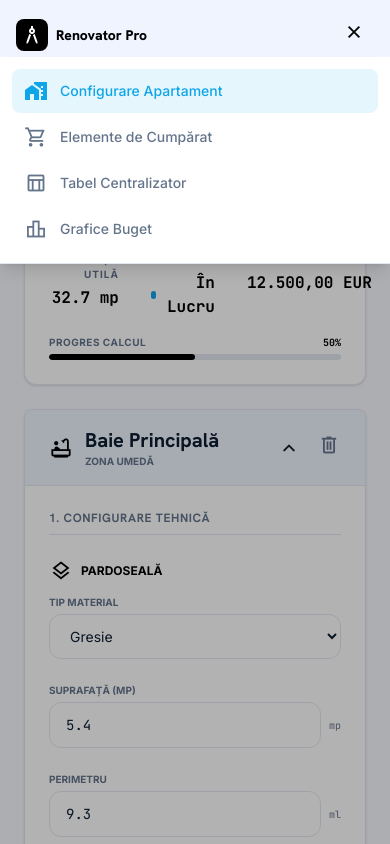
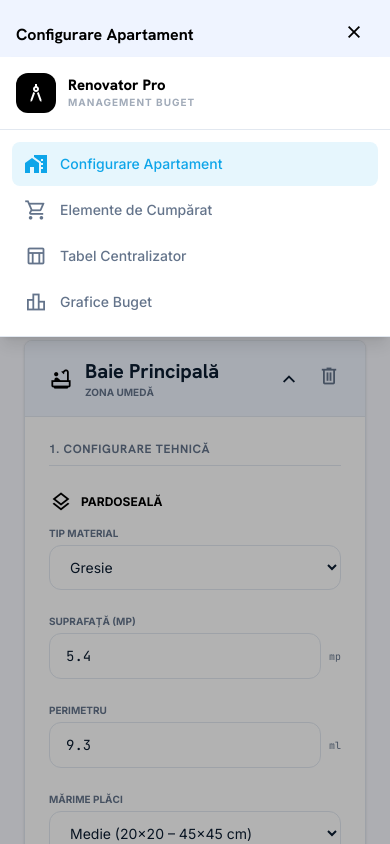
Before and after one commit to DanielTomaCucu/Renovator-Pro, a Next.js app: page /configurare in a window 390 px wide. Both pictures are taken after a click on the button "menu". Shown: the top 844 px of the page. Built offline with nearby package versions, Linux system fonts and the light colour scheme.

Commit message:
Show page title in mobile top bar, move branding into dropdown menu
Co-Authored-By: Claude Sonnet 5 <noreply@anthropic.com>

```diff
--- a/src/components/PageHeader.tsx
+++ b/src/components/PageHeader.tsx
@@ -13,7 +13,8 @@ export default function PageHeader({
   actions?: React.ReactNode;
 }) {
   return (
-    <header className="sticky top-0 z-30 border-b border-line bg-white">
+    // Ascuns sub `md`: pe mobil titlul paginii e afișat deja în bara din Sidebar.tsx (o singură sursă de titlu, nu duplicat).
+    <header className="sticky top-0 z-30 hidden border-b border-line bg-white md:block">
       <div className="mx-auto flex max-w-7xl items-center justify-between gap-6 px-6 py-5 lg:px-10">
         <h1 className="font-heading text-xl font-bold text-primary lg:text-2xl">{title}</h1>
         <div className="flex items-center gap-4">
--- a/src/components/Sidebar.tsx
+++ b/src/components/Sidebar.tsx
@@ -17,27 +17,24 @@ export default function Sidebar() {
   const [collapsed, setCollapsed] = useState(false);
   const [mobileOpen, setMobileOpen] = useState(false);
 
+  const currentPageTitle =
+    nav.find((item) => pathname.startsWith(item.href))?.label ?? "Renovator Pro";
+
   return (
     <>
-      {/* Bară + meniu mobil — vizibile doar sub breakpoint-ul md, unde <aside> dispare */}
+      {/* Bară + meniu mobil — vizibile doar sub breakpoint-ul md, unde <aside> dispare.
+          Închis: bara arată titlul paginii curente. Deschis: panoul dropdown arată logo-ul
+          + numele aplicației deasupra linkurilor de navigare (vezi cererea userului). */}
       <header className="sticky top-0 z-40 flex items-center justify-between border-b border-line bg-surface-low px-4 py-3 md:hidden">
-        <div className="flex items-center gap-2">
-          <div className="flex h-8 w-8 shrink-0 items-center justify-center rounded-lg bg-primary">
-            <span
-              className="material-symbols-outlined text-[16px] text-white"
-              style={{ fontVariationSettings: '"FILL" 1' }}
-            >
-              {NAV_ICONS.logo}
-            </span>
-          </div>
-          <span className="font-heading text-sm font-extrabold text-primary">Renovator Pro</span>
-        </div>
+        <span className="truncate font-heading text-base font-bold text-primary">
+          {currentPageTitle}
+        </span>
         <button
           type="button"
           onClick={() => setMobileOpen((v) => !v)}
           aria-label={mobileOpen ? "Închide meniul" : "Deschide meniul"}
           aria-expanded={mobileOpen}
-          className="rounded-lg p-2 text-primary hover:bg-surface"
+          className="shrink-0 rounded-lg p-2 text-primary hover:bg-surface"
         >
           <span className="material-symbols-outlined">
             {mobileOpen ? ACTION_ICONS.close : NAV_ICONS.mobileMenu}
@@ -58,6 +55,24 @@ export default function Sidebar() {
           mobileOpen ? "scale-y-100 opacity-100" : "pointer-events-none scale-y-95 opacity-0"
         }`}
       >
+        <div className="flex items-center gap-3 border-b border-line p-4">
+          <div className="flex h-10 w-10 shrink-0 items-center justify-center rounded-xl bg-primary">
+            <span
+              className="material-symbols-outlined text-white"
+              style={{ fontVariationSettings: '"FILL" 1' }}
+            >
+              {NAV_ICONS.logo}
+            </span>
+          </div>
+          <div className="whitespace-nowrap">
+            <p className="font-heading text-[15px] font-extrabold leading-tight text-primary">
+              Renovator Pro
+            </p>
+            <p className="text-[10px] font-bold uppercase tracking-widest text-muted opacity-60">
+              Management Buget
+            </p>
+          </div>
+        </div>
         <div className="space-y-0.5 p-3">
           {nav.map((item) => {
             const active = pathname.startsWith(item.href);
```
Also changed, not shown: 1 other file (tests, documents, lock files or other folders).
